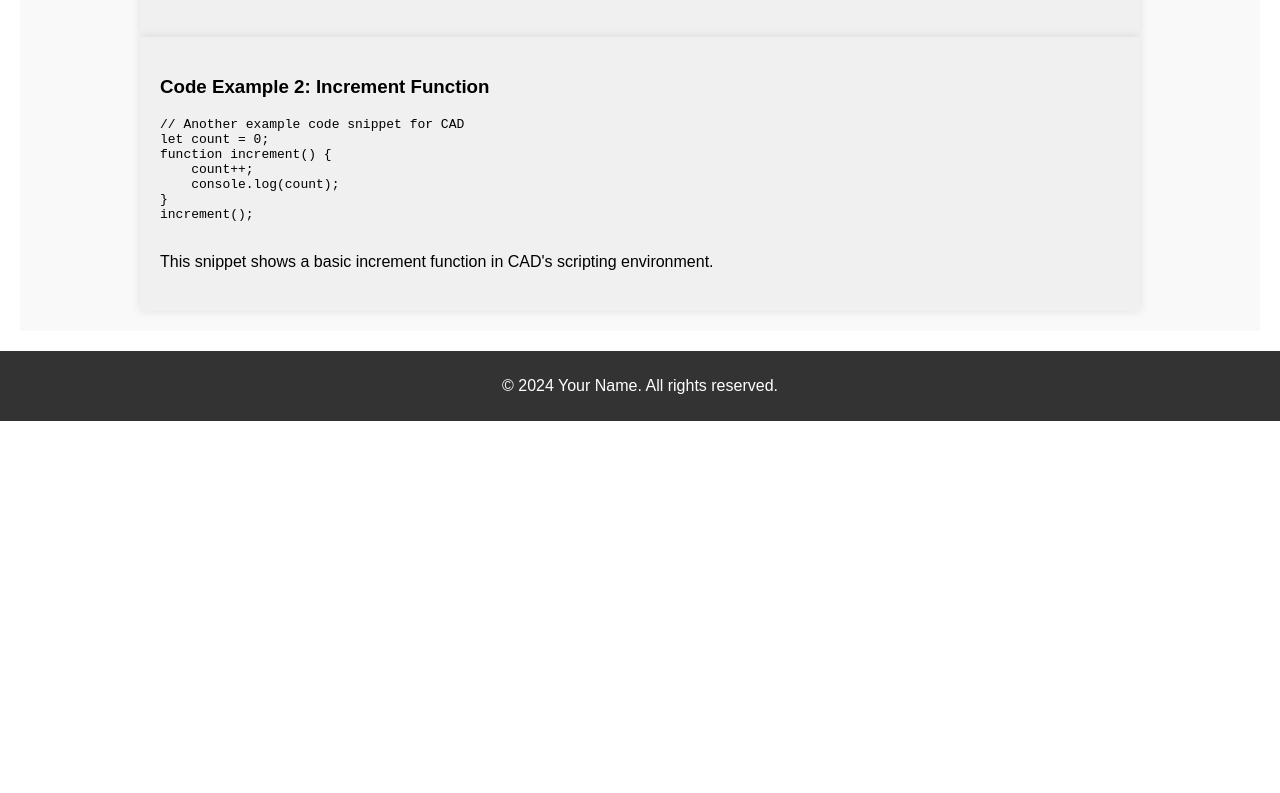
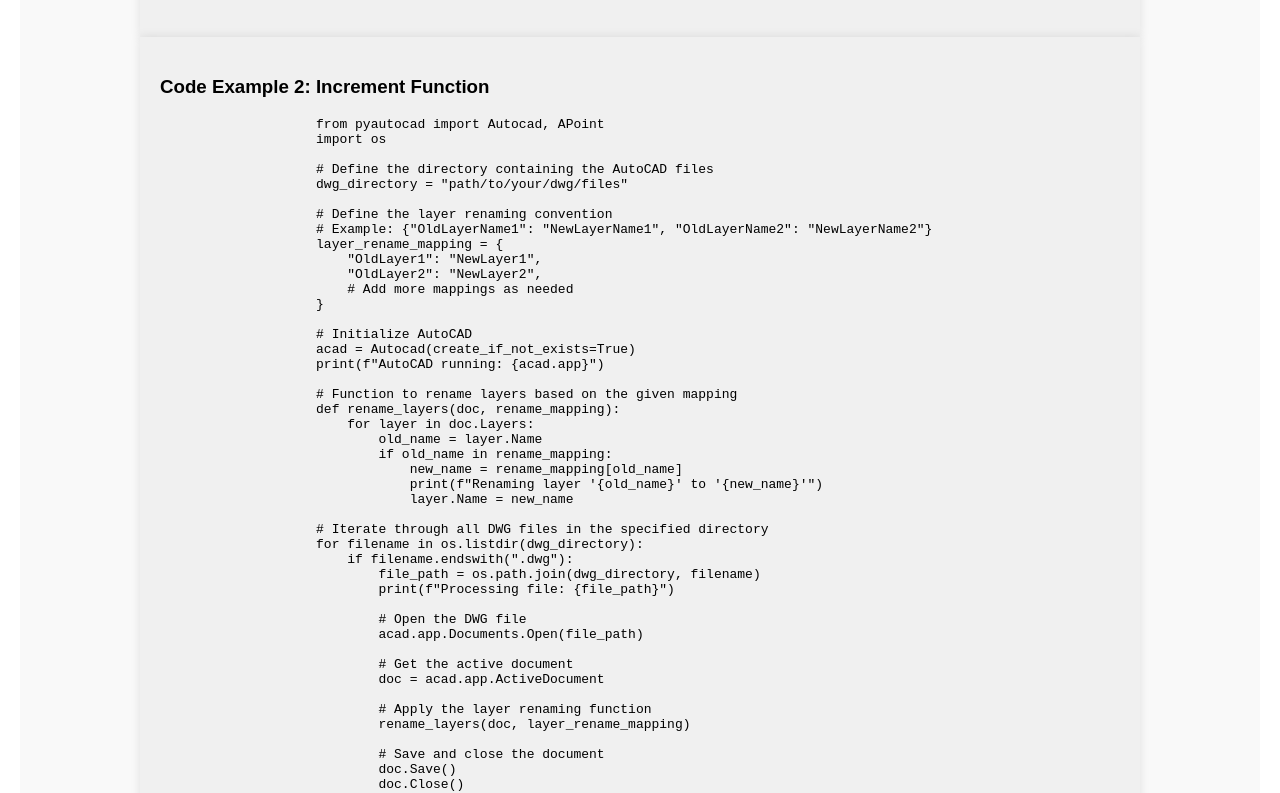
Before and after one commit to Stodian/StodianDesign, a plain HTML site: page pages/cad.html in a window 1280 px wide. Shown: the part 851-1644 px from the top of the page. Before the commit the page ends 1272 px from the top, so only its background shows below. Drawn offline with Linux system fonts and the light colour scheme.

Commit message:
rename layer

```diff
--- a/pages/cad.html
+++ b/pages/cad.html
@@ -128,13 +128,54 @@
             <div class="code-example">
                 <h3>Code Example 2: Increment Function</h3>
                 <pre>
-// Another example code snippet for CAD
-let count = 0;
-function increment() {
-    count++;
-    console.log(count);
-}
-increment();
+                    from pyautocad import Autocad, APoint
+                    import os
+
+                    # Define the directory containing the AutoCAD files
+                    dwg_directory = "path/to/your/dwg/files"
+
+                    # Define the layer renaming convention
+                    # Example: {"OldLayerName1": "NewLayerName1", "OldLayerName2": "NewLayerName2"}
+                    layer_rename_mapping = {
+                        "OldLayer1": "NewLayer1",
+                        "OldLayer2": "NewLayer2",
+                        # Add more mappings as needed
+                    }
+
+                    # Initialize AutoCAD
+                    acad = Autocad(create_if_not_exists=True)
+                    print(f"AutoCAD running: {acad.app}")
+
+                    # Function to rename layers based on the given mapping
+                    def rename_layers(doc, rename_mapping):
+                        for layer in doc.Layers:
+                            old_name = layer.Name
+                            if old_name in rename_mapping:
+                                new_name = rename_mapping[old_name]
+                                print(f"Renaming layer '{old_name}' to '{new_name}'")
+                                layer.Name = new_name
+
+                    # Iterate through all DWG files in the specified directory
+                    for filename in os.listdir(dwg_directory):
+                        if filename.endswith(".dwg"):
+                            file_path = os.path.join(dwg_directory, filename)
+                            print(f"Processing file: {file_path}")
+
+                            # Open the DWG file
+                            acad.app.Documents.Open(file_path)
+
+                            # Get the active document
+                            doc = acad.app.ActiveDocument
+
+                            # Apply the layer renaming function
+                            rename_layers(doc, layer_rename_mapping)
+
+                            # Save and close the document
+                            doc.Save()
+                            doc.Close()
+
+                    print("Batch renaming of layers completed.")
+
                 </pre>
                 <p>This snippet shows a basic increment function in CAD's scripting environment.</p>
             </div>
```
